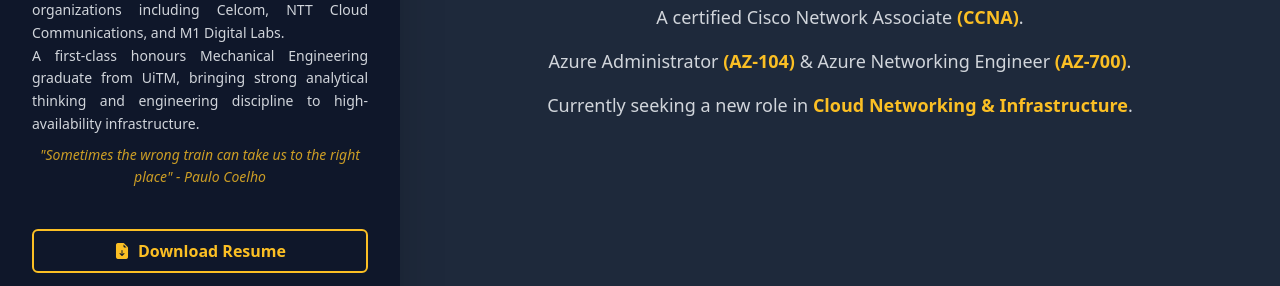
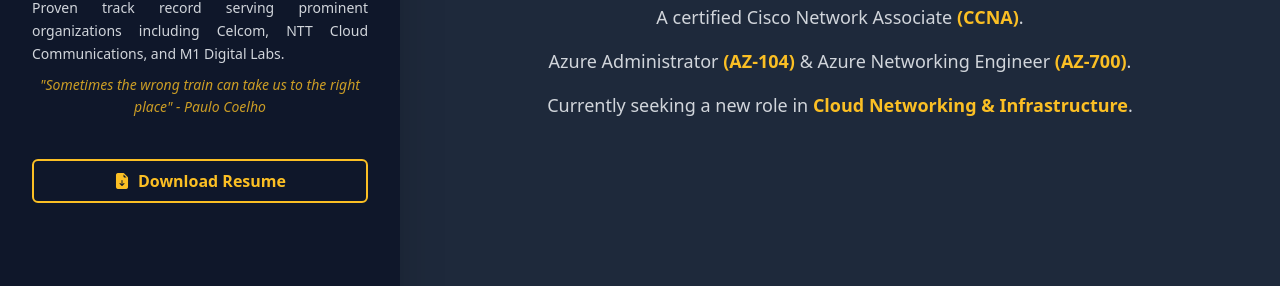
Before and after one commit to MuazAmirruddin/Web-Portfolio-AzureSWA, a plain HTML site: page index.html in a window 1280 px wide. Shown: the part 415-701 px from the top of the page. Drawn offline with nearby package versions, Linux system fonts and the light colour scheme.

Commit message:
Remove educational background paragraph from index.html
Removed a paragraph about educational background.

```diff
--- a/index.html
+++ b/index.html
@@ -62,7 +62,6 @@
                 <div class="mt-4 text-justify text-gray-300 text-sm leading-relaxed">
                     <p>NOC and VoIP professional with over 5 years of hands-on experience in telco and managed services environments.</p>
                     <p>Proven track record serving prominent organizations including Celcom, NTT Cloud Communications, and M1 Digital Labs.</p>
-                    <p>A first-class honours Mechanical Engineering graduate from UiTM, bringing strong analytical thinking and engineering discipline to high-availability infrastructure.</p>
                     <p class="mt-2 italic text-primary/80 text-center">"Sometimes the wrong train can take us to the right place" - Paulo Coelho</p>
                 </div>
 
```
